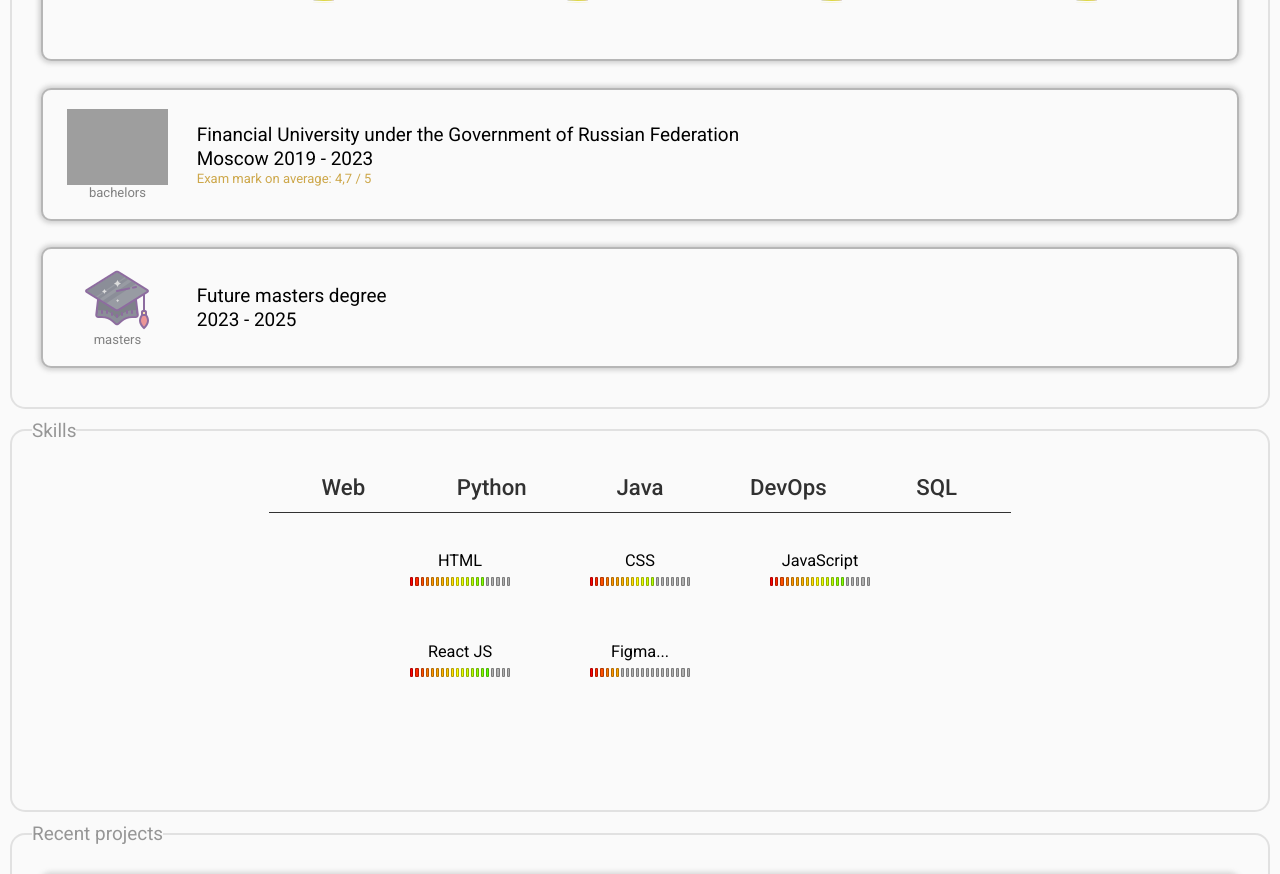
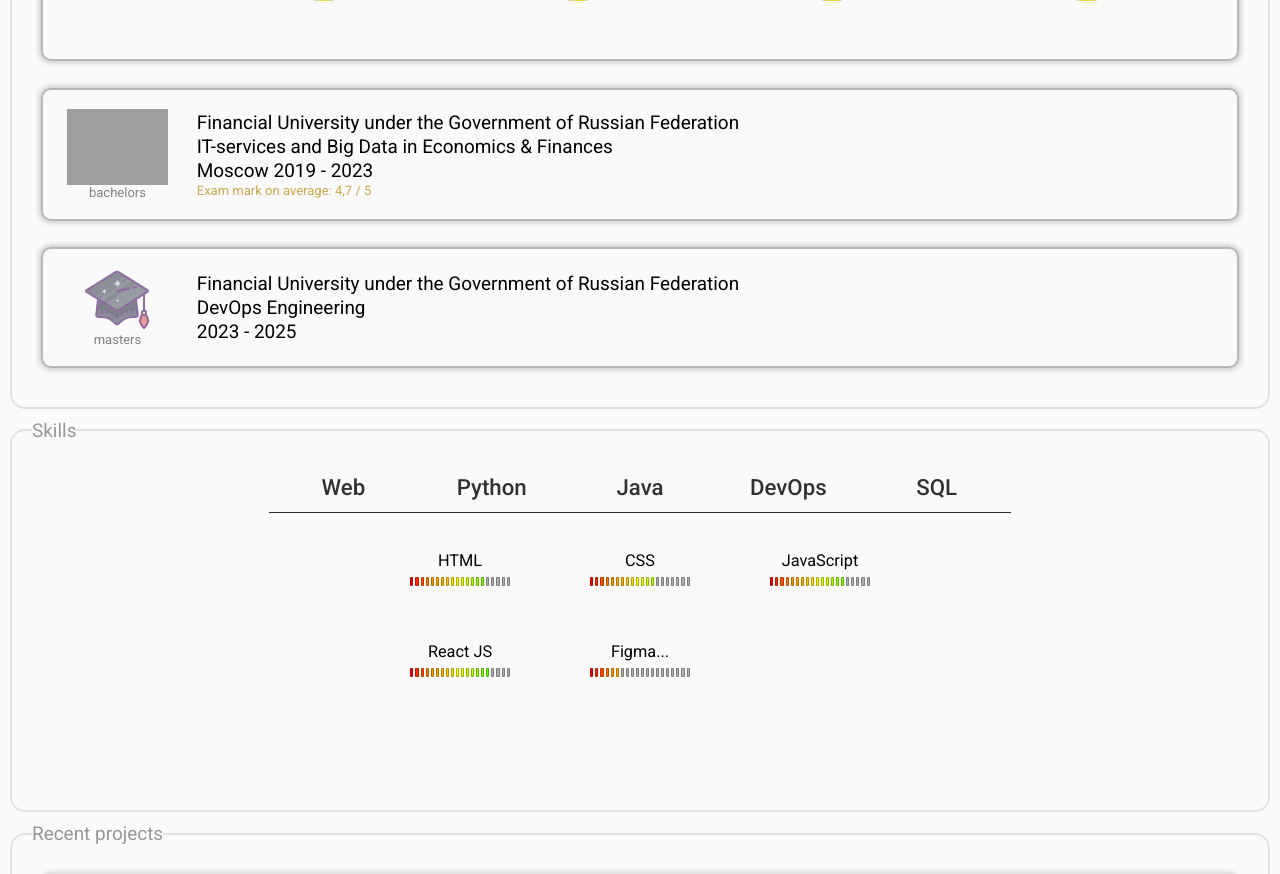
Before and after one commit to timmygunja/palmgreen, a React (Create React App) app: page / in a window 1280 px wide. Shown: the part 1220-2094 px from the top of the page. Built offline with nearby package versions, Linux system fonts and the light colour scheme; grey boxes are pictures that could not be loaded.

Commit message:
education tweaks

```diff
--- a/src/App.js
+++ b/src/App.js
@@ -33,11 +33,13 @@ function App() {
     eduUniLevel: "bachelors",
     eduUniTitle:
       "Financial University under the Government of Russian Federation",
+    eduUniSpeciality: "IT-services and Big Data in Economics & Finances",
     eduUniYears: "Moscow 2019 - 2023",
     eduUniAchievement: "Exam mark on average: 4,7 / 5",
 
     eduMagLevel: "masters",
-    eduMagTitle: "Future masters degree",
+    eduMagTitle: "Financial University under the Government of Russian Federation",
+    eduMagSpeciality: "DevOps Engineering",
     eduMagYears: "2023 - 2025",
 
     mernProjectTitle: "Simple Fullstack E-Commerce Website",
@@ -66,11 +68,13 @@ function App() {
     eduUniLevel: "бакалавриат",
     eduUniTitle:
       "Финансовый Университет при Правительстве Российской Федерации",
+    eduUniSpeciality: "IT-сервисы и Анализ Больших Данных в Экономике и Финансах",
     eduUniYears: "Москва 2019 - 2023",
     eduUniAchievement: "Среднеэкзаменационная оценка: 4,7 / 5",
 
     eduMagLevel: "магистратура",
-    eduMagTitle: "Будущая магистратура",
+    eduMagTitle: "Финансовый Университет при Правительстве Российской Федерации",
+    eduMagSpeciality: "DevOps - инженерия",
     eduMagYears: "2023 - 2025",
 
     mernProjectTitle: "Простой фуллстэк интернет-магазин",
--- a/src/components/Bio.css
+++ b/src/components/Bio.css
@@ -162,6 +162,7 @@
 }
 
 .bio-education-place,
+.bio-education-speciality,
 .bio-education-years {
   grid-area: main;
   /* font-size: 1.8vw; */
--- a/src/components/Bio.js
+++ b/src/components/Bio.js
@@ -19,10 +19,12 @@ const Bio = (props) => {
     eduSchoolAchievement,
     eduUniLevel,
     eduUniTitle,
+    eduUniSpeciality,
     eduUniYears,
     eduUniAchievement,
     eduMagLevel,
     eduMagTitle,
+    eduMagSpeciality,
     eduMagYears,
   } = useSelector((state) => state.ui.currentText);
   const marks = [80, 83, 83, 96];
@@ -158,6 +160,7 @@ const Bio = (props) => {
           <div className="centered-vertically">
             <div className="education-card-info">
               <p className="bio-education-place">{eduUniTitle}</p>
+              <p className="bio-education-speciality">{eduUniSpeciality}</p>
               <p className="bio-education-years">{eduUniYears}</p>
               <ul className="bio-education-achievements">
                 <p>{eduUniAchievement}</p>
@@ -178,6 +181,7 @@ const Bio = (props) => {
           <div className="centered-vertically">
             <div className="education-card-info">
               <p className="bio-education-place">{eduMagTitle}</p>
+              <p className="bio-education-speciality">{eduMagSpeciality}</p>
               <p className="bio-education-years">{eduMagYears}</p>
             </div>
           </div>
--- a/src/store/ui-slice.js
+++ b/src/store/ui-slice.js
@@ -2,7 +2,7 @@ import { createSlice } from "@reduxjs/toolkit";
 
 const engText = {
   bioText:
-      "Hello! Welcome to my little portfolio page, which contains information about me as a developer. By the way, my name is Tim and I am 21. I am mostly familiar with Python, Java and JavaScript including a number of popular 3rd party libraries of these languages. This is my third year of programming so far and I have experience mostly in the fields of backend, front, applied solutions and machine learning / big data fields. Currently I am attaining professional skills in developing user interfaces on Web and actively looking for a mathcing working position. This adaptive page was created by me and further you can get acquainted with the stages of my education, achievements, skills and links to some of my projects!",
+    "Hello! Welcome to my little portfolio page, which contains information about me as a developer. By the way, my name is Tim and I am 21. I am mostly familiar with Python, Java and JavaScript including a number of popular 3rd party libraries of these languages. This is my third year of programming so far and I have experience mostly in the fields of backend, front, applied solutions and machine learning / big data fields. Currently I am attaining professional skills in developing user interfaces on Web and actively looking for a mathcing working position. This adaptive page was created by me and further you can get acquainted with the stages of my education, achievements, skills and links to some of my projects!",
   eduTitle: "Education",
 
   eduSchoolLevel: "mid - high",
@@ -19,11 +19,13 @@ const engText = {
   eduUniLevel: "bachelors",
   eduUniTitle:
     "Financial University under the Government of Russian Federation",
+  eduUniSpeciality: "IT-services and Big Data in Economics & Finances",
   eduUniYears: "Moscow 2019 - 2023",
   eduUniAchievement: "Exam mark on average: 4,7 / 5",
 
   eduMagLevel: "masters",
-  eduMagTitle: "Future masters degree",
+  eduMagTitle: "Financial University under the Government of Russian Federation",
+  eduMagSpeciality: "DevOps Engineering",
   eduMagYears: "2023 - 2025",
 
   mernProjectTitle: "Simple Fullstack E-Commerce Website",
```
